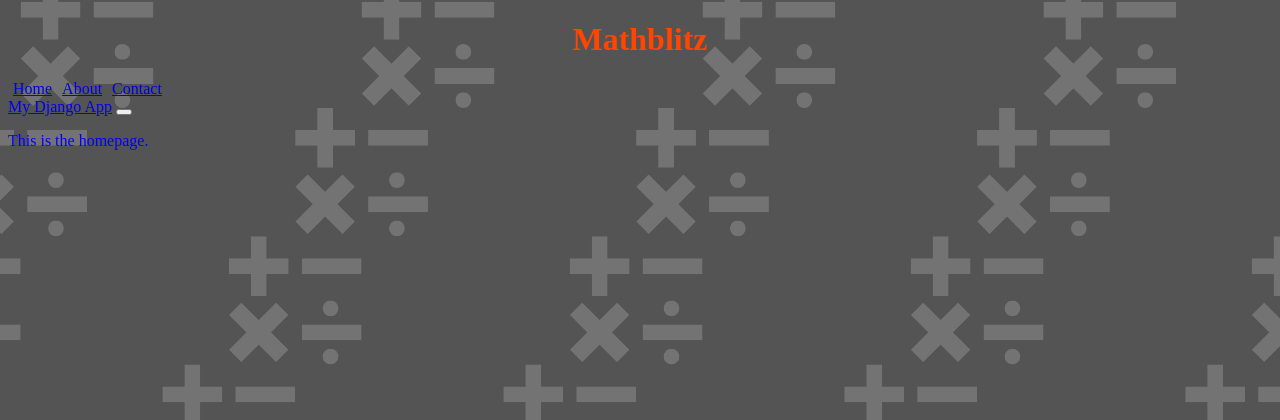
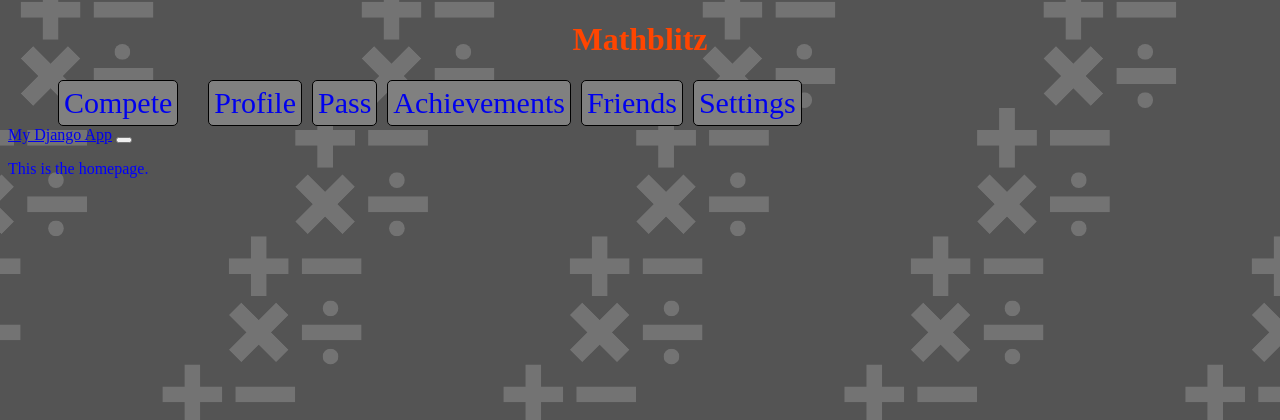
Before and after one commit to aidan-t-chang/mathblitz2, a Django app: page / in a window 1280 px wide. Shown: the top 420 px of the page. Run offline with Django 5.2, Linux system fonts and the light colour scheme; some libraries are stand-ins or nearby versions.

Commit message:
made temporary navbar

```diff
--- a/demo/myapp/static/style.css
+++ b/demo/myapp/static/style.css
@@ -1,3 +1,9 @@
+/* Quest Gray #A8A7A7
+   Middle Safflower #CC527A
+   Ruby Dust #E8175D
+   Wood Charcoal #474747
+   Dark Grey #363636 */
+
 body {
     background-image: url("imgs/mbg.png");
 }
@@ -28,4 +34,25 @@ ul {
 li {
     margin-left: 5px;
     margin-right: 5px;
+    text-decoration: none;
+    font-size: 30px;
+    border: 1px solid black;
+    padding: 5px;
+    background-color: grey;
+    border-radius: 5px;
 }
+
+.compete {
+    margin-left: 50px;
+    margin-right: 25px;
+    text-decoration: none;
+    font-size: 30px;
+    border: 1px solid black;
+    padding: 5px;
+    background-color: grey;
+    border-radius: 5px;
+}
+
+.nav-link {
+    text-decoration: none;
+}
--- a/demo/myapp/templates/base.html
+++ b/demo/myapp/templates/base.html
@@ -19,14 +19,23 @@
     <nav class="navbar navbar-expand-lg navbar-light bg-light">
       <div class="collapse navbar-collapse" id="navbarNav">
         <ul class="navbar-nav">
-          <li class="nav-item active">
-            <a class="nav-link" href="#">Home</a>
+          <li class="compete">
+            <a class="nav-link" href="#">Compete</a>
           </li>
           <li class="nav-item">
-            <a class="nav-link" href="#">About</a>
+            <a class="nav-link" href="#">Profile</a>
           </li>
           <li class="nav-item">
-            <a class="nav-link" href="#">Contact</a>
+            <a class="nav-link" href="#">Pass</a>
+          </li>
+          <li class="nav-item">
+            <a class="nav-link" href="#">Achievements</a>
+          </li>
+          <li class="nav-item">
+            <a class="nav-link" href="#">Friends</a>
+          </li>
+          <li class="nav-item">
+            <a class="nav-link" href="#">Settings</a>
           </li>
         </ul>
       </div>
@@ -34,7 +43,7 @@
     <a class="navbar-brand" href="#">My Django App</a>
     <button class="navbar-toggler" type="button" data-toggle="collapse" data-target="#navbarNav" aria-controls="navbarNav" aria-expanded="false" aria-label="Toggle navigation"><span class="navbar-toggler-icon"></span></button>
     <div class="container">{% block content %} {% endblock %}</div>
-    <script src="https://code.jquery.com/jquery-3.3.1.slim.min.js"></script>
-    <script src="https://stackpath.bootstrapcdn.com/bootstrap/4.3.1/js/bootstrap.bundle.min.js" ></script>
+    {% comment %} <script src="https://code.jquery.com/jquery-3.3.1.slim.min.js"></script>
+    <script src="https://stackpath.bootstrapcdn.com/bootstrap/4.3.1/js/bootstrap.bundle.min.js" ></script> {% endcomment %}
   </body>
 </html>
```
